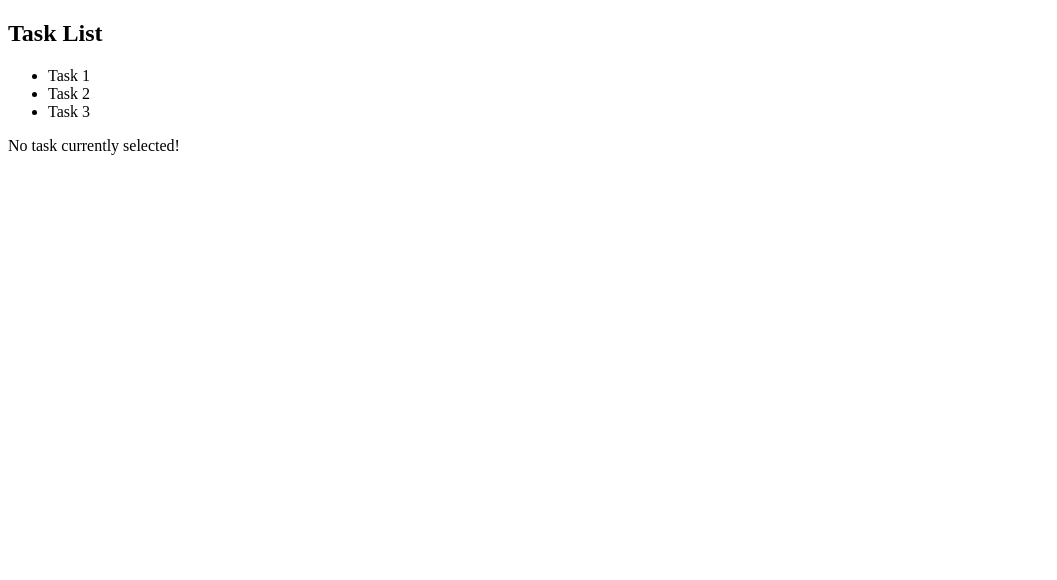
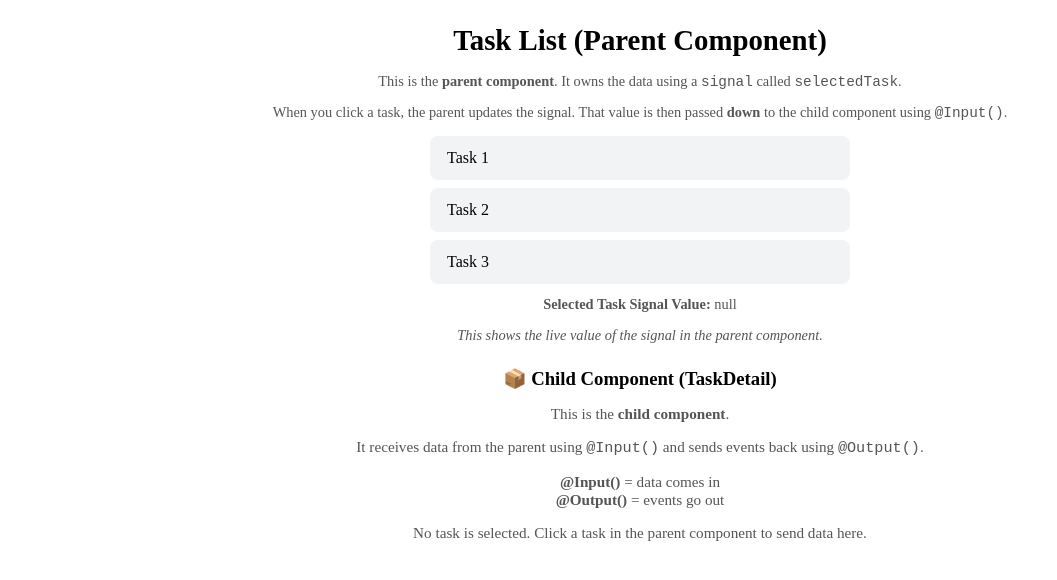
Before and after one commit to RichBurman/task-selector-practice, an Angular app: page / in a window 1280 px wide. Shown: the top 580 px of the page, without its empty margins (0-1057 px from the left). Built offline with nearby package versions, Linux system fonts and the light colour scheme.

Commit message:
Add css to both task-detail and task-list and improve explanations on both components html.

```diff
--- a/src/app/components/task-detail/task-detail.css
+++ b/src/app/components/task-detail/task-detail.css
@@ -0,0 +1,48 @@
+:host {
+  display: block;
+  margin-top: 24px;
+}
+
+/* Info header */
+h3 {
+  text-align: center;
+  margin-bottom: 8px;
+}
+
+p {
+  text-align: center;
+  font-size: 0.95rem;
+  color: #555;
+}
+
+/* Card container */
+div {
+  max-width: 420px;
+  margin: 16px auto;
+  padding: 20px;
+  border-radius: 12px;
+  background: #ffffff;
+  box-shadow: 0 6px 14px rgba(0, 0, 0, 0.1);
+  text-align: center;
+}
+
+/* Button styling */
+button {
+  margin-top: 12px;
+  padding: 10px 16px;
+  border: none;
+  border-radius: 6px;
+  background: #fa5252;
+  color: white;
+  font-weight: 500;
+  cursor: pointer;
+  transition: 0.2s ease;
+}
+
+button:hover {
+  background: #e03131;
+}
+
+button:active {
+  transform: scale(0.97);
+}
--- a/src/app/components/task-detail/task-detail.html
+++ b/src/app/components/task-detail/task-detail.html
@@ -1,9 +1,42 @@
+<h3>📦 Child Component (TaskDetail)</h3>
+
+<p>
+  This is the <strong>child component</strong>.
+</p>
+
+<p>
+  It receives data from the parent using <code>@Input()</code>
+  and sends events back using <code>@Output()</code>.
+</p>
+
+<p>
+  <strong>@Input()</strong> = data comes in<br>
+  <strong>@Output()</strong> = events go out
+</p>
+
 @if (task) {
-    <h3>Selected Task in the Task Detail Component</h3>
-    <p>{{ task.title }} This is being sent to the task detail via [task]="selectedTask()" in the task-list html </p>
+  <div>
+    <h3>Selected Task</h3>
+
+    <p>
+      This data was passed from the parent using:
+      <br>
+      <code>[task]="selectedTask()"</code>
+    </p>
+
+    <p>
+      <strong>Task title:</strong> {{ task.title }}
+    </p>
 
     <button (click)="clearSelectedTask()">Clear Selection</button>
-    <p>The selected task can be cleared using the button above. This is sent to the parent component (TaskList) via the clearTask output event.</p>
+
+    <p>
+      Clicking this button emits an event to the parent using
+      <code>@Output()</code>, which clears the selected task.
+    </p>
+  </div>
 } @else {
-    <p>No task currently selected!</p>
+  <p>
+    No task is selected. Click a task in the parent component to send data here.
+  </p>
 }
--- a/src/app/components/task-list/task-list.css
+++ b/src/app/components/task-list/task-list.css
@@ -0,0 +1,48 @@
+h2 {
+  text-align: center;
+  margin-bottom: 1rem;
+  font-size: 1.8rem;
+}
+
+ul {
+  list-style: none;
+  padding: 0;
+  max-width: 420px;
+  margin: 0 auto;
+}
+
+li {
+  padding: 12px 16px;
+  margin: 8px 0;
+  background: #f1f3f5;
+  border-radius: 8px;
+  cursor: pointer;
+  transition: all 0.2s ease;
+  border: 1px solid transparent;
+}
+
+/* Hover effect */
+li:hover {
+  background: #e9ecef;
+  transform: translateY(-2px);
+}
+
+/* Active click */
+li:active {
+  transform: scale(0.98);
+}
+
+/* 👇 Selected state (NEW) */
+.selected {
+  background: #4dabf7;
+  color: white;
+  border: 1px solid #1c7ed6;
+}
+
+/* Debug text */
+p {
+  text-align: center;
+  margin-top: 12px;
+  font-size: 0.9rem;
+  color: #555;
+}
--- a/src/app/components/task-list/task-list.html
+++ b/src/app/components/task-list/task-list.html
@@ -1,10 +1,24 @@
-<h2>Task List</h2>
+<h2>Task List (Parent Component)</h2>
+
+<p>
+  This is the <strong>parent component</strong>. It owns the data using a
+  <code>signal</code> called <code>selectedTask</code>.
+</p>
+
+<p>
+  When you click a task, the parent updates the signal. That value is then
+  passed <strong>down</strong> to the child component using
+  <code>@Input()</code>.
+</p>
 
 <ul>
     @for (task of tasks(); track task.id) {
-    <li (click)="selectTask(task)">{{ task.title }}</li>
+    <li (click)="selectTask(task)" [class.selected]="selectedTask()?.id === task.id">
+        {{ task.title }}
+    </li>
     }
 </ul>
 
-<p>{{ selectedTask()?.title}}</p>
+<p><strong>Selected Task Signal Value:</strong> {{ selectedTask() | json }}</p>
+<p><em>This shows the live value of the signal in the parent component.</em></p>
 <app-task-detail [task]="selectedTask()" (clearTask)="onTaskCleared()"></app-task-detail>
--- a/src/app/components/task-list/task-list.ts
+++ b/src/app/components/task-list/task-list.ts
@@ -1,9 +1,10 @@
 import { Component, signal } from '@angular/core';
 import { TaskDetail } from '../task-detail/task-detail';
+import { JsonPipe } from '@angular/common';
 
 @Component({
   selector: 'app-task-list',
-  imports: [TaskDetail],
+  imports: [TaskDetail, JsonPipe],
   templateUrl: './task-list.html',
   styleUrl: './task-list.css',
 })
@@ -13,7 +14,7 @@ export class TaskList {
     { id: 2, title: 'Task 2', description: 'Description for Task 2' },
     { id: 3, title: 'Task 3', description: 'Description for Task 3' },
   ]);
-
+  // Signal = reactive state container (no RxJS needed)
   selectedTask = signal<{ id: number; title: string } | null>(null);
 
   selectTask(task: { id: number; title: string }) {
```
